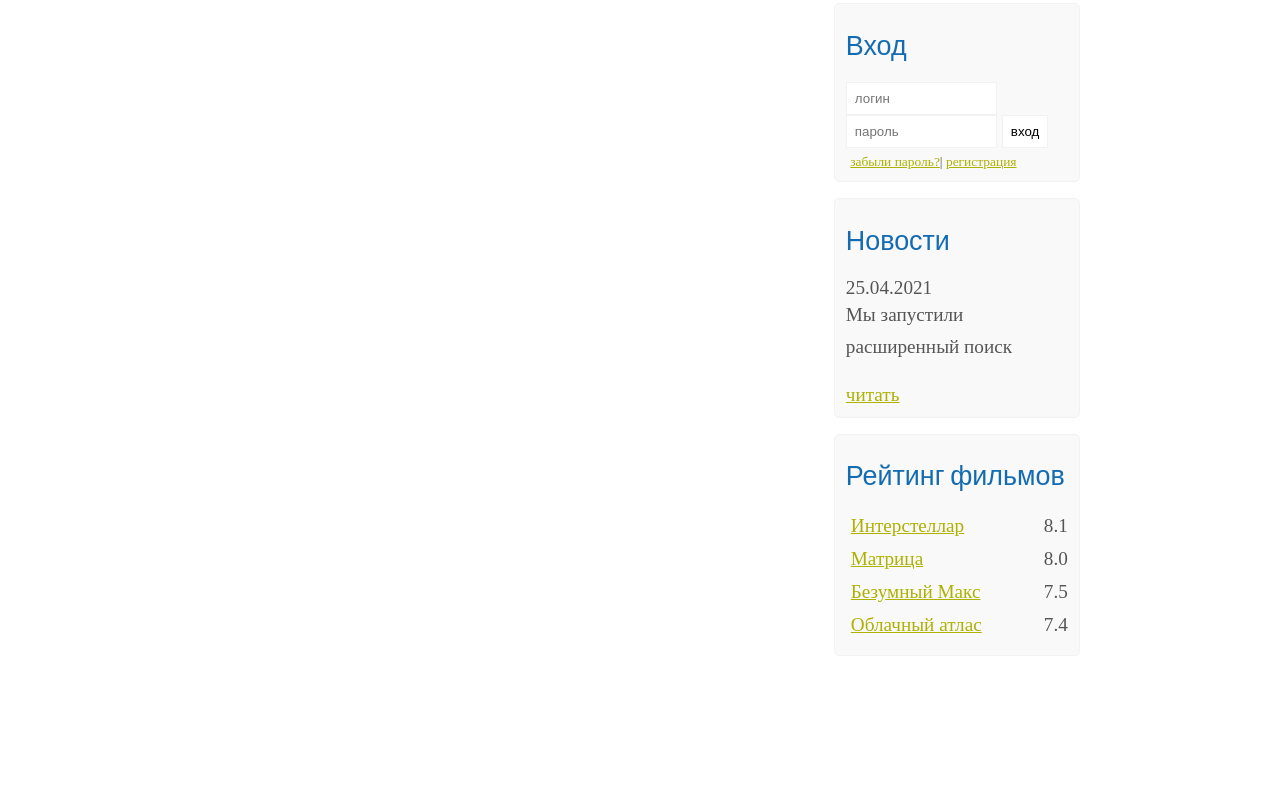
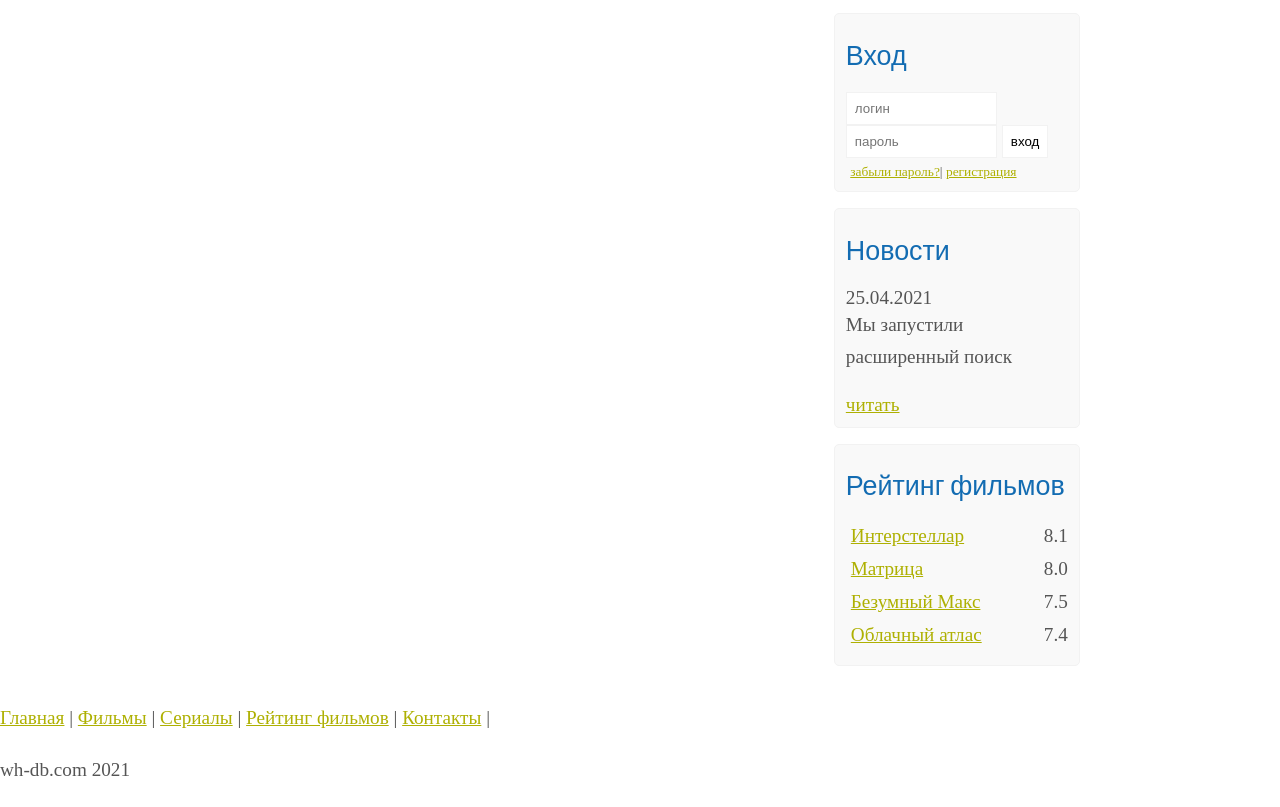
Before and after one commit to koman4git/kinomonstr, a plain HTML site: page index.html in a window 1280 px wide. Shown: the part 343-1150 px from the top of the page. Before the commit the page ends 1035 px from the top, so only its background shows below. Drawn offline with Linux system fonts and the light colour scheme.

Commit message:
создание футера

```diff
--- a/css/style.css
+++ b/css/style.css
@@ -35,7 +35,8 @@ ul{
 }
 ul li{
     margin: 0 0 6px 0;
-    padding: 0 0 4px 5px;line-height: 1.5em;
+    padding: 0 0 4px 5px;
+    line-height: 1.5em;
 }
 a, a:hover{
     outline: none;
@@ -44,7 +45,7 @@ a, a:hover{
 }
 header{
     background-color: darkslateblue;
-    height: 177px;
+/*    height: 177px;*/
     font-size: 0.8em;
     margin-left: auto;
     margin-right: auto;
--- a/index.html
+++ b/index.html
@@ -64,6 +64,16 @@
                 </div>
             </div>
         </main>
+        <footer>
+            <p>
+                <a href="#">Главная</a> |
+                <a href="#">Фильмы</a> |
+                <a href="#">Сериалы</a> |
+                <a href="#">Рейтинг фильмов</a> |
+                <a href="#">Контакты</a> |
+            </p>
+            <p>wh-db.com 2021</p>
+        </footer>
 
 
 </body>
```
